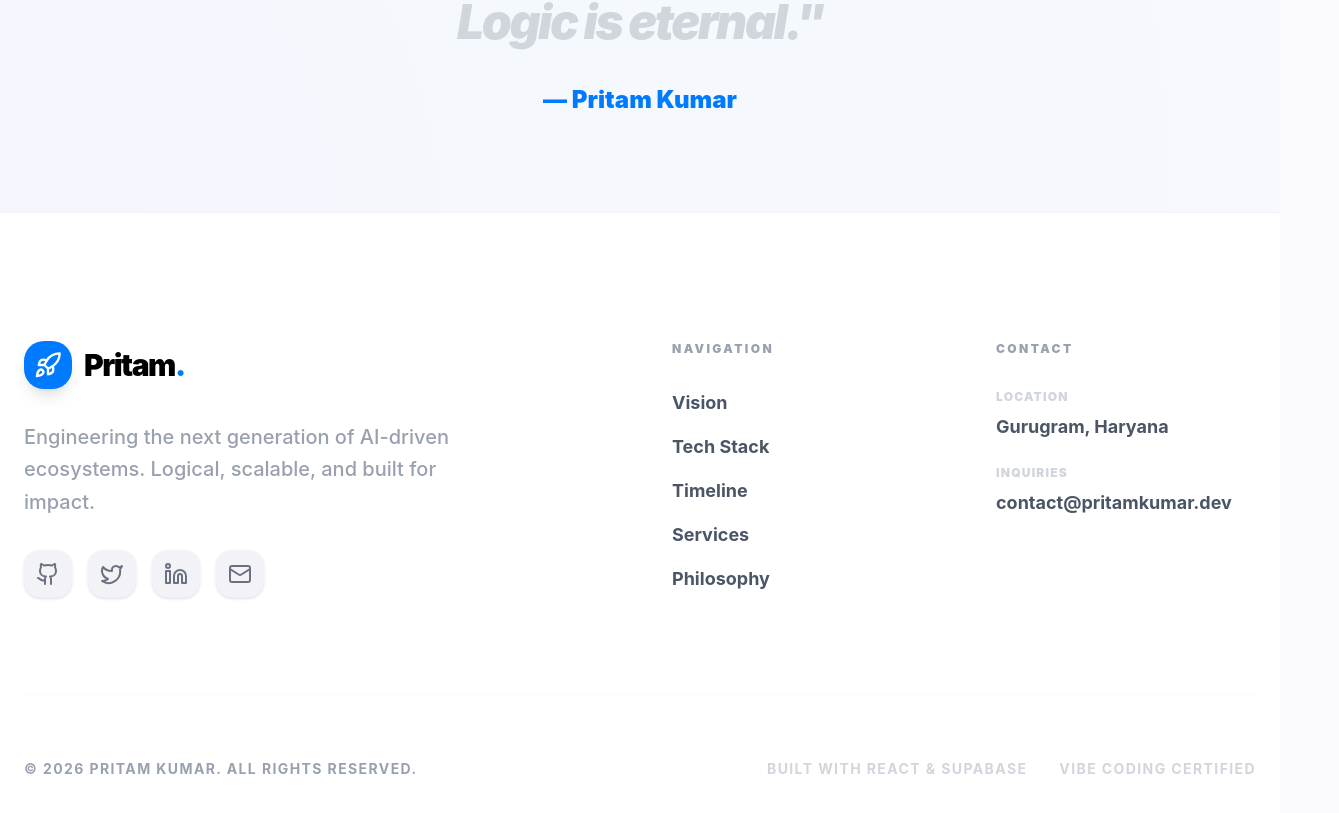
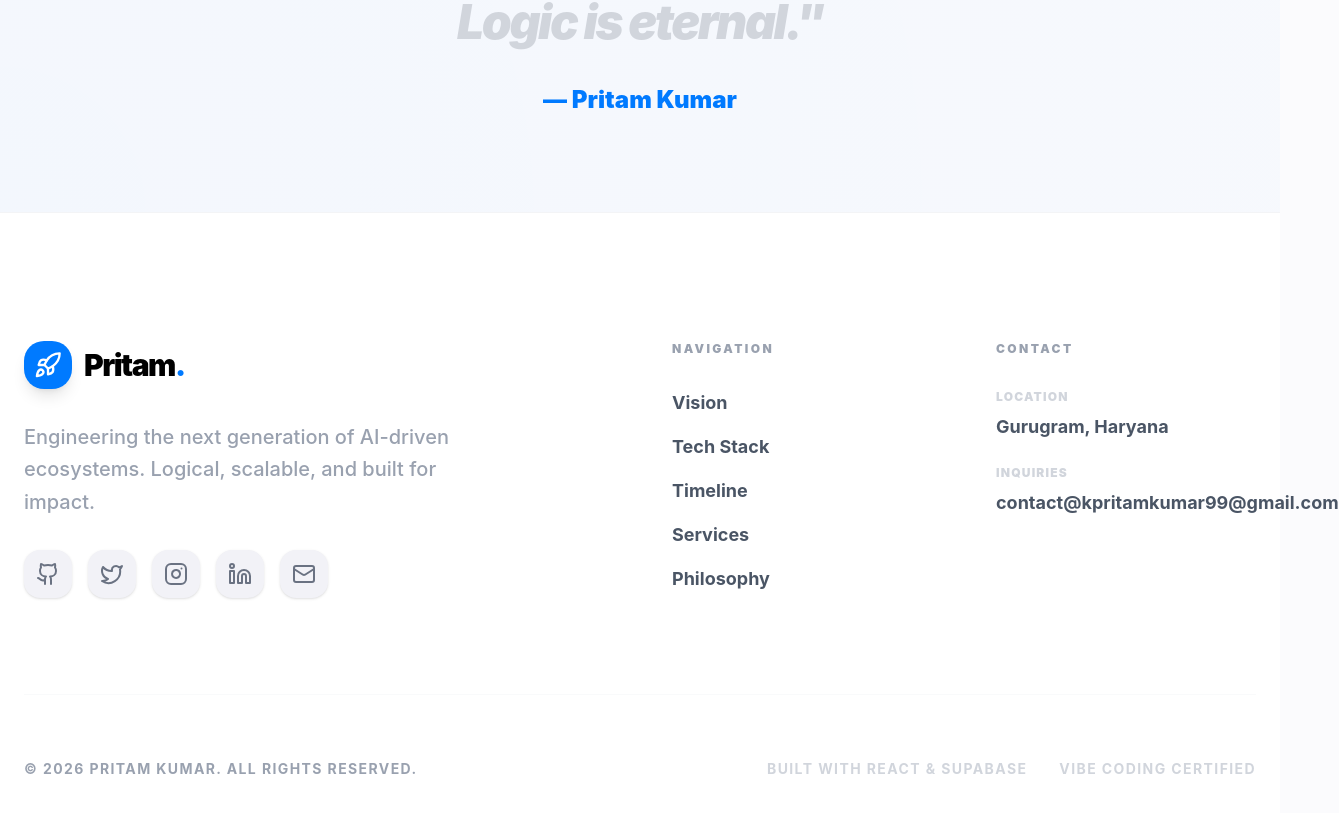
Before and after one commit to kpritamkumar99-create/pritam-portfolio, a React (Vite) app: page /philosophy in a window 1280 px wide. Shown: the part 2565-3378 px from the top of the page, 1339 px wide, since content can reach past the window. Built offline with nearby package versions, Linux system fonts and the light colour scheme; no server answers.

Commit message:
Footer.jsx

```diff
--- a/src/components/Footer.jsx
+++ b/src/components/Footer.jsx
@@ -1,6 +1,6 @@
 import React from 'react';
 import { Link } from 'react-router-dom';
-import { Rocket, Github, Twitter, Linkedin, Mail, ArrowUpRight } from 'lucide-react';
+import { Rocket, Github, Twitter, Instagram , Linkedin, Mail, ArrowUpRight } from 'lucide-react';
 
 const Footer = () => {
   return (
@@ -23,10 +23,11 @@ const Footer = () => {
             </p>
             <div className="flex gap-4">
               {[
-                { icon: Github, href: 'https://github.com/pritamkumar' },
-                { icon: Twitter, href: '#' },
-                { icon: Linkedin, href: '#' },
-                { icon: Mail, href: 'mailto:contact@pritamkumar.dev' },
+                { icon: Github, href: 'https://github.com/kpritamkumar99-create' },
+                { icon: Twitter, href: 'https://x.com/pritam_kum78258' },
+                { icon: Instagram, href: 'https://www.instagram.com/pritamx.dev?igsh=MXhmdTEzcHE1cnBoeQ==' },
+                { icon: Linkedin, href: 'https://www.linkedin.com/in/pritam-kumar-34413a278?utm_source=share_via&utm_content=profile&utm_medium=member_android' },
+                { icon: Mail, href: 'mailto:kpritamkumar99@gmail.com' },
               ].map((social, i) => (
                 <a
                   key={i}
@@ -66,7 +67,7 @@ const Footer = () => {
               </div>
               <div>
                 <p className="text-xs font-black text-gray-300 uppercase tracking-widest mb-2">Inquiries</p>
-                <p className="text-lg font-bold text-gray-600">contact@pritamkumar.dev</p>
+                <p className="text-lg font-bold text-gray-600">contact@kpritamkumar99@gmail.com</p>
               </div>
             </div>
           </div>
```
